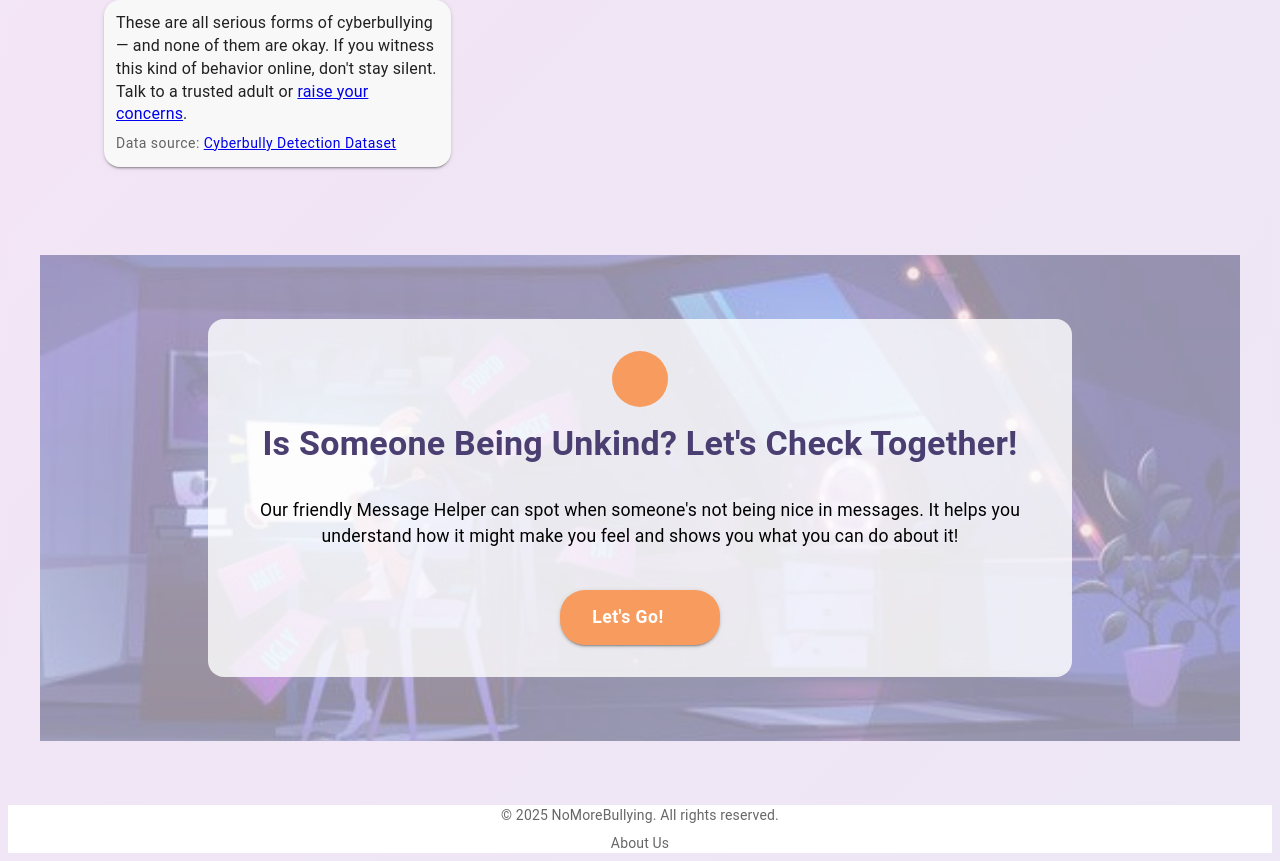
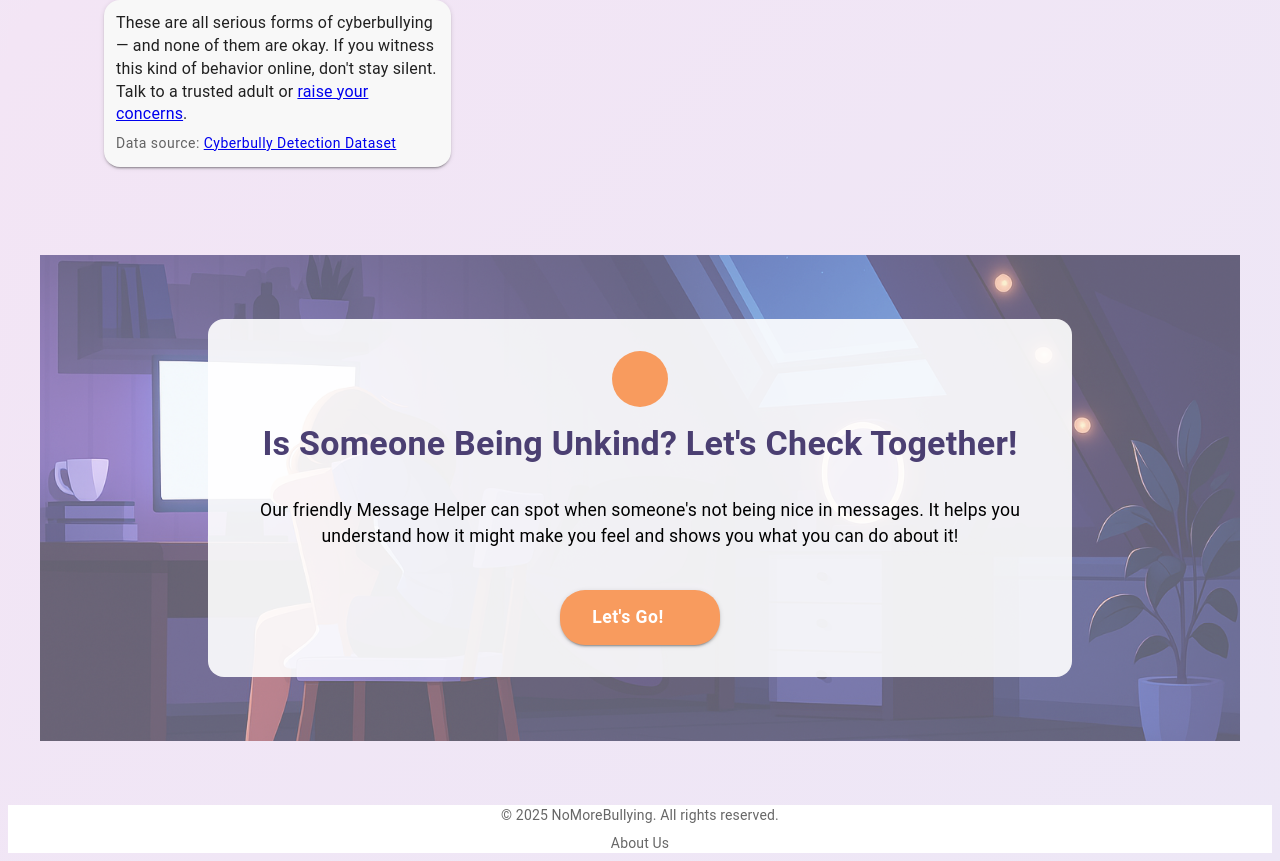
Before and after one commit to y1hanh/ShieldSpace, a React (Vite) app: page / in a window 1280 px wide. Shown: the part 1984-2845 px from the top of the page. Built offline with nearby package versions, Linux system fonts and the light colour scheme; no server answers; some icons are missing; what chartjs-chart-treemap would draw is missing.

Commit message:
replace the image in landing page

```diff
--- a/src/page/DashBoardPage.tsx
+++ b/src/page/DashBoardPage.tsx
@@ -327,7 +327,7 @@
             backgroundSize: 'cover',
             backgroundPosition: 'center',
             backgroundRepeat: 'no-repeat',
-            opacity: 0.4,
+            opacity: 0.6,
             zIndex: 0,
           }}
         />
@@ -340,7 +340,7 @@
             flexDirection: 'column',
             alignItems: 'center',
             textAlign: 'center',
-            backgroundColor: 'rgba(255, 255, 255, 0.8)',
+            backgroundColor: 'rgba(255, 255, 255, 0.9)',
             p: 4,
             borderRadius: 4,
             maxWidth: '800px',
```
Also changed, not shown: public/bg.png.
